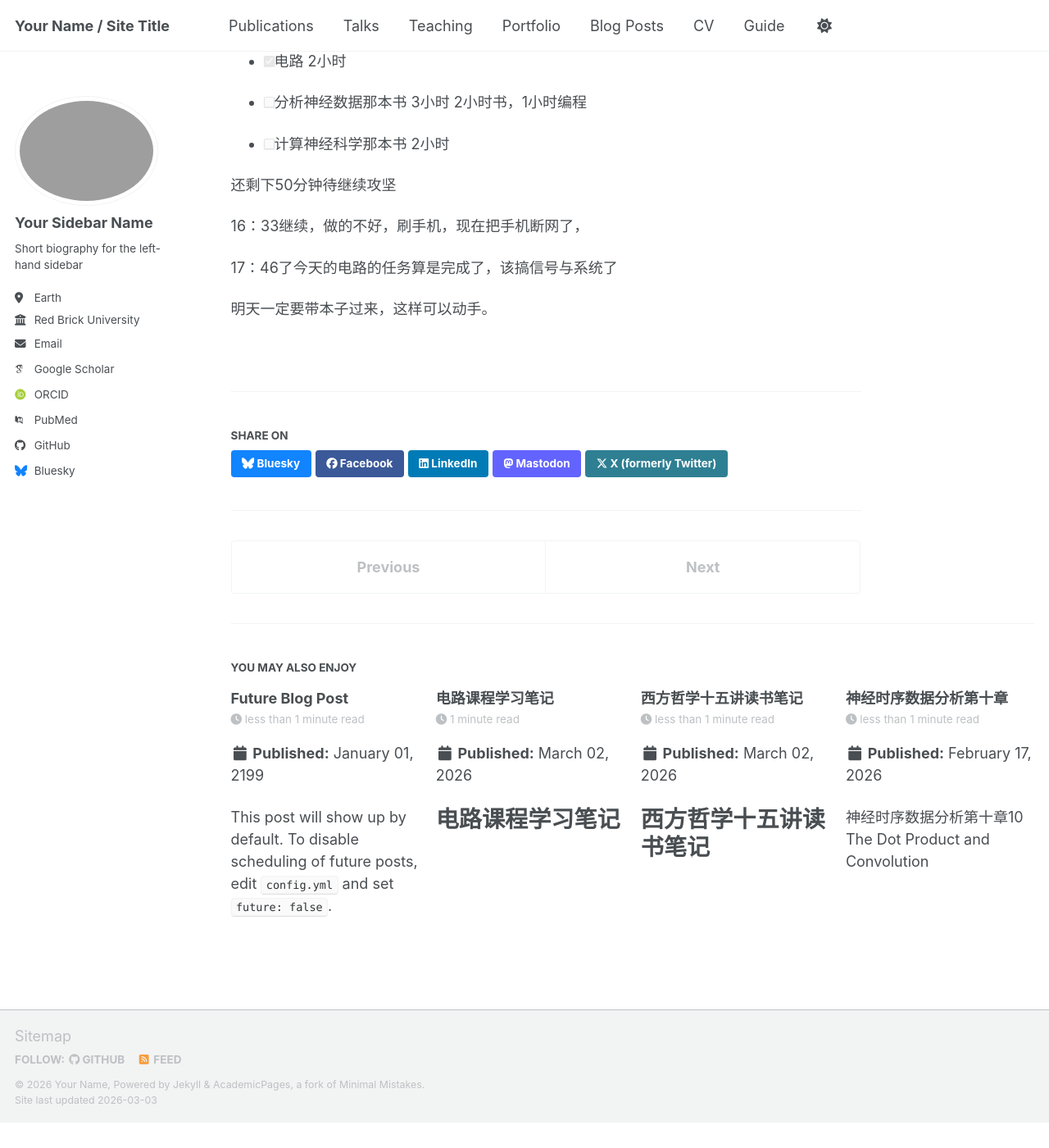
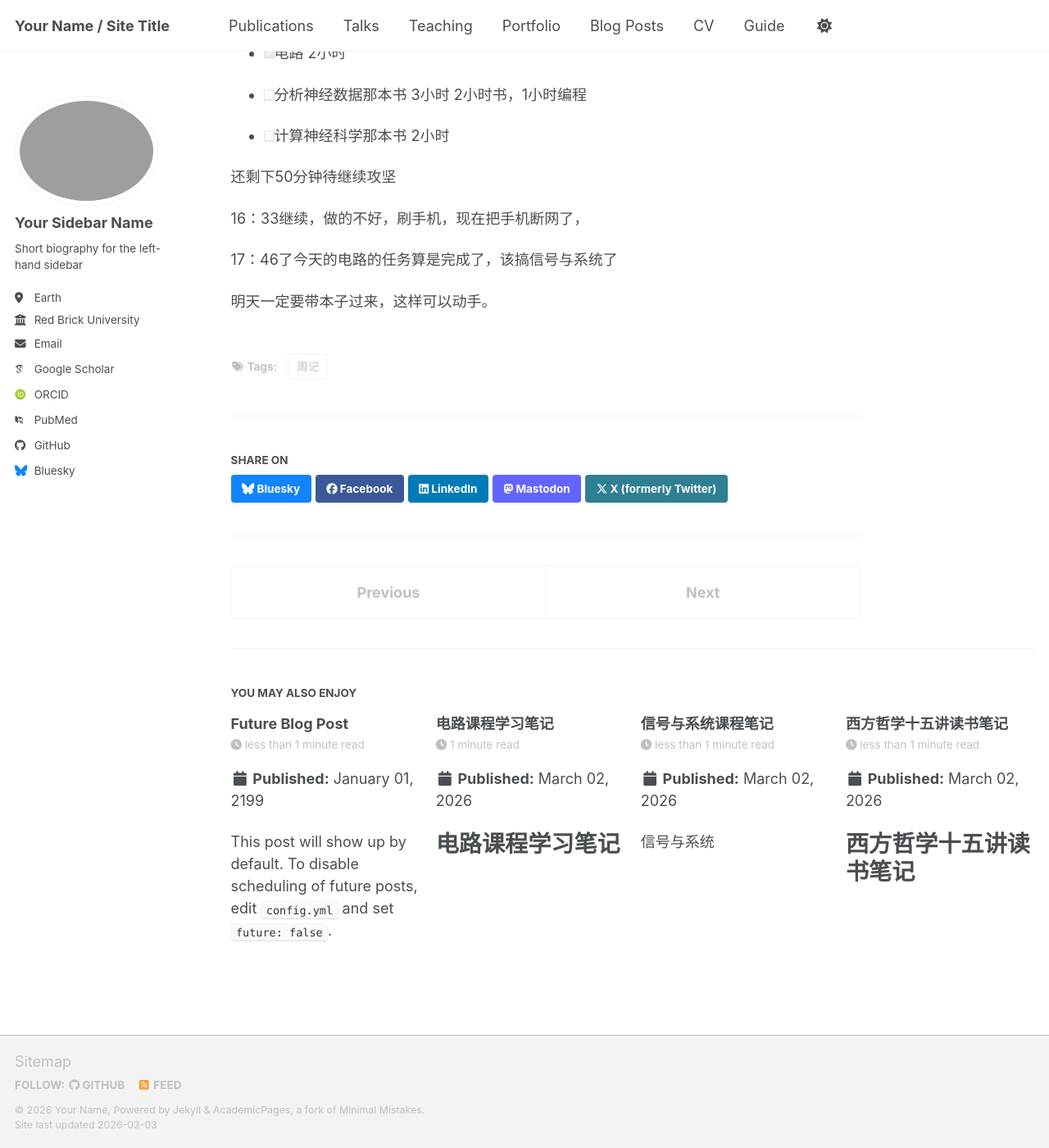
Before and after one commit to Khalil-Nan/Khalil-Nan.github.io, a Jekyll site: the page built from _posts/2026-03-02-20260302-20260308周记.md, in a window 1280 px wide and 1400 px high, scrolled down 1392 px. Shown: the whole window at 82% size. Built offline with Jekyll 4.4.1, drawn with Linux system fonts in a browser that asks for light colours; some web fonts are replaced; a script bundle is joined from its source files by our own code; library files that are not in the unit come from our copies; before the commit the page ends 2761 px from its top, so only the background shows below that; some of the changed text lies outside the part shown.

Commit message:
周记的格式有点问题调了一下

```diff
--- a/_posts/2026-03-02-20260302-20260308周记.md
+++ b/_posts/2026-03-02-20260302-20260308周记.md
@@ -3,7 +3,7 @@ title: '20260302-20260308周记'
 date: 2026-03-02
 permalink: /posts/2026/03/20260302-20260308周记/
 tags:
-    - 周记
+- 周记
 ---
 
 # 20260302
--- /dev/null
+++ b/_posts/2026-03-02-信号与系统课程笔记.md
@@ -0,0 +1 @@
+信号与系统
```
